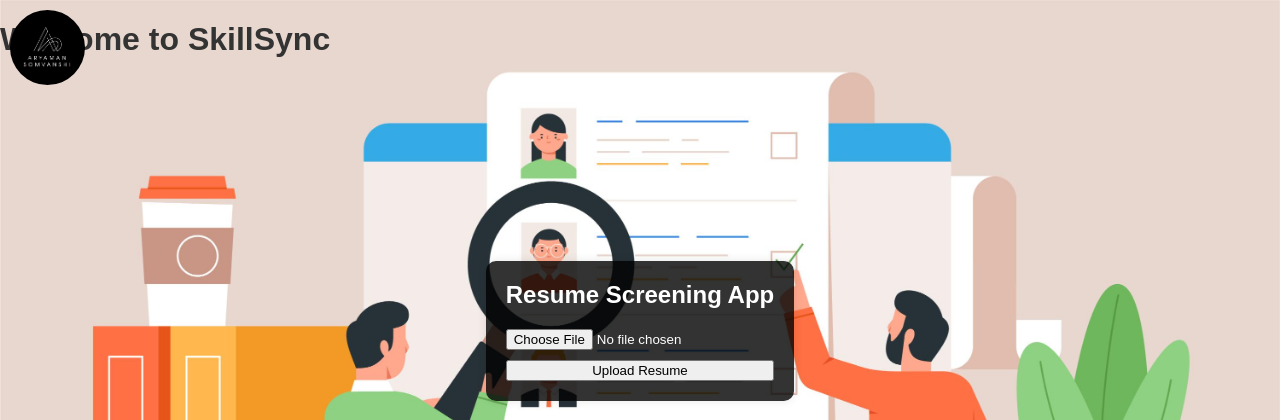
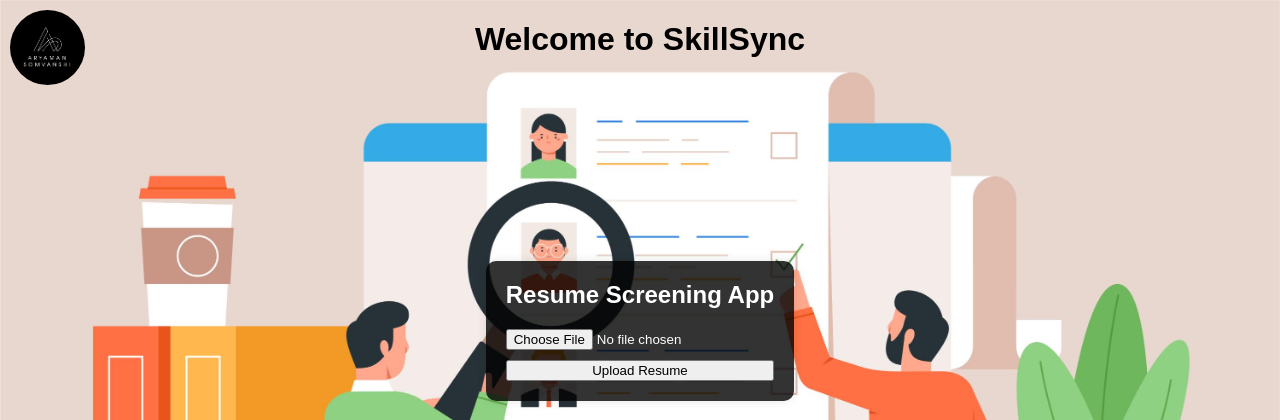
Before and after one commit to ARYAMAN1505/SkillSync, a Flask app: page / in a window 1280 px wide. Shown: the top 420 px of the page. Run offline with Flask 3, Linux system fonts and the light colour scheme; parts of the project's set-up code (start-up, migrations or seed data) failed here and were passed over.

Commit message:
Update common.css

```diff
--- a/static/css/common.css
+++ b/static/css/common.css
@@ -79,3 +79,10 @@
 .container a:hover {
     text-decoration: underline;  /* Underline on hover */
 }
+.z{
+    color: white;
+}
+h1{
+    text-align: center;
+    color: black;
+}
```
